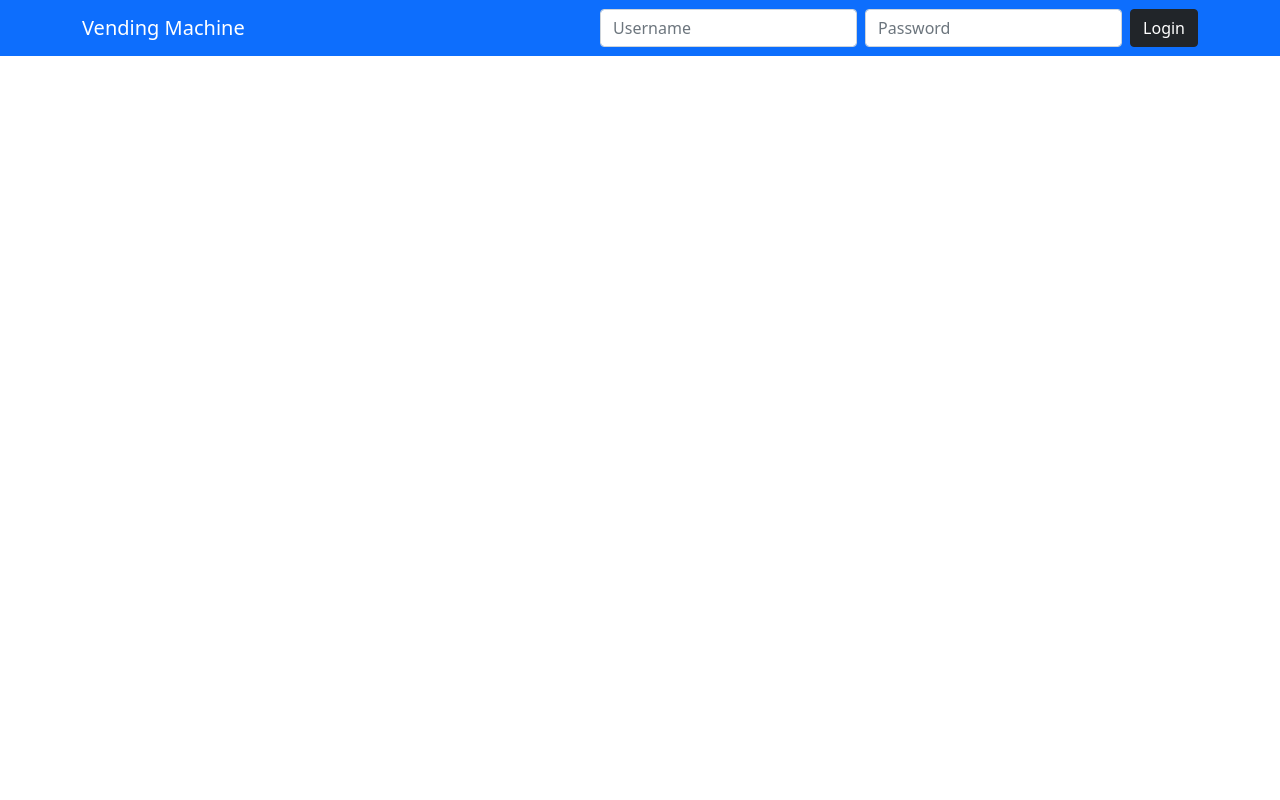
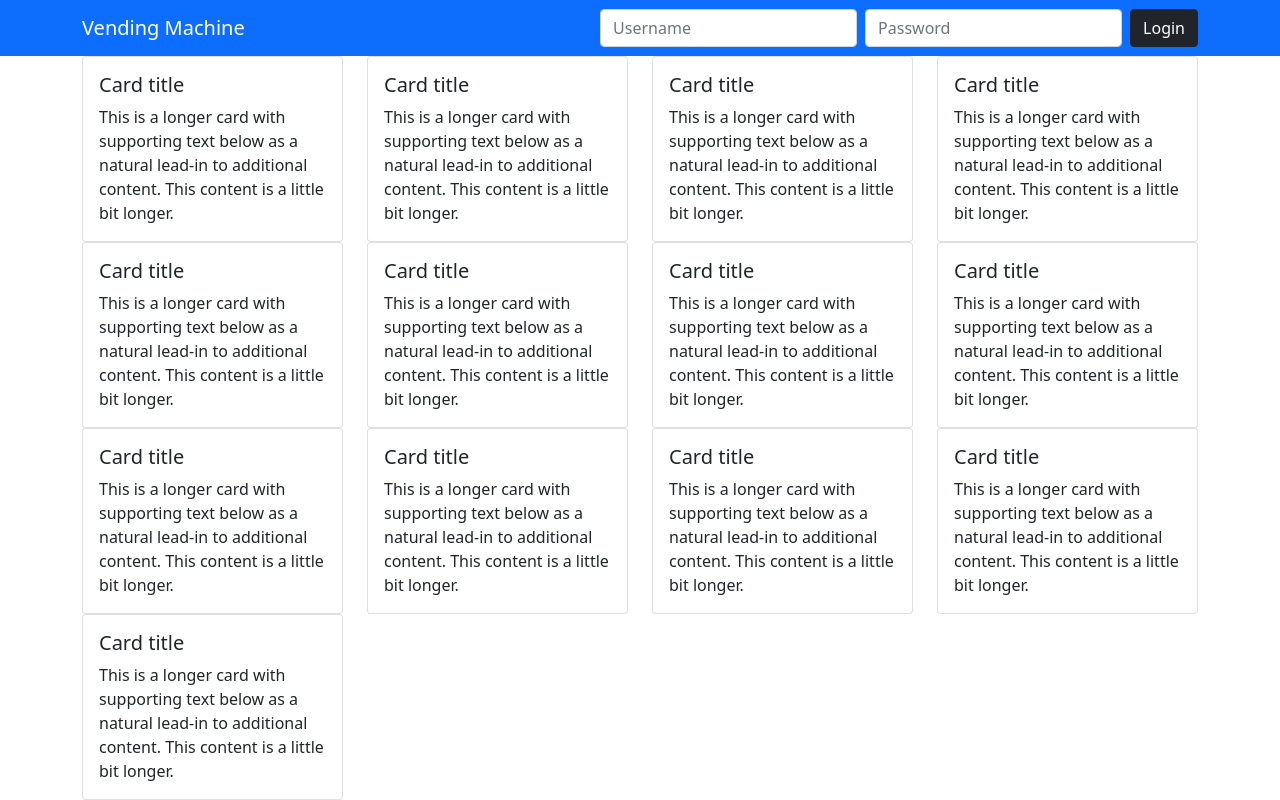
Before and after one commit to Taztingo/solidity-vending-machine, a React (Create React App) app in the folder app/: page / in a window 1280 px wide. Built offline with nearby package versions, Linux system fonts and the light colour scheme.

Commit message:
Added logic for VendingMachine to display items dynamically.

```diff
--- a/app/src/App.js
+++ b/app/src/App.js
@@ -5,13 +5,29 @@ import {useState} from 'react';
 
 function App() {
   const [isOwner, setOwner] = useState(false);
+  const [items, setItems] = useState([
+    1,
+    2,
+    3,
+    4,
+    5,
+    6,
+    7,
+    8,
+    9,
+    10,
+    11,
+    12,
+    13
+  ]);
+  const MAX_COLUMNS = 4;
 
   return (
     <div className="App">
         <Header isOwner={isOwner}/>
         <Container>
           <Row>
-            <Col><VendingMachine/></Col>
+            <Col><VendingMachine items={items} columns={MAX_COLUMNS}/></Col>
           </Row>
         </Container>
     </div>
--- a/app/src/components/VendingMachine.js
+++ b/app/src/components/VendingMachine.js
@@ -1,9 +1,31 @@
-import React from 'react'
+import React from 'react';
+import {useState} from 'react';
+import {Row, Col, Card} from 'react-bootstrap';
 
-const VendingMachine = () => {
+const VendingMachine = ({items, columns}) => {
     return (
         <div className="VendingMachine">
-
+            {[...Array(Math.ceil(items.length / columns)).keys()]
+                .map(i => items.slice(i * columns, (i+1) * columns))
+                .map(row => {
+                    return (<Row>
+                        {row.map(col => {
+                            return (
+                            <Col md={Math.ceil(12/columns)}>
+                                <Card>
+                                    <Card.Body>
+                                    <Card.Title>Card title</Card.Title>
+                                    <Card.Text>
+                                        This is a longer card with supporting text below as a natural
+                                        lead-in to additional content. This content is a little bit longer.
+                                    </Card.Text>
+                                    </Card.Body>
+                                </Card>
+                            </Col>);
+                        })}
+                    </Row>)
+                }
+            )}
         </div>
     )
 }
```
